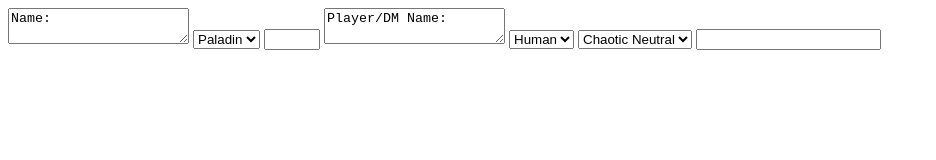
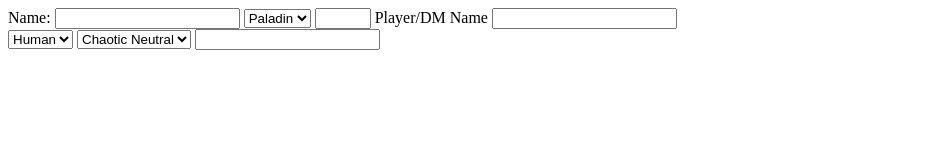
Before and after one commit to thigashihara097/Roll2000, a website: page views/character.html in a window 1280 px wide. Shown: the whole page, without its empty margins (0-936 px from the left). Drawn offline with Linux system fonts and the light colour scheme; files whose address does not match are found by name.

Commit message:
Edited html so it is more organized

```diff
--- a/views/character.html
+++ b/views/character.html
@@ -6,12 +6,16 @@
         <script src="charNPC.js"></script>
     </head>
 <body>
-<textarea id="name">Name:</textarea>
+<label for="Name">Name:</label>
+<input type="text" id="Name">
 <select name="class" id="characterClass">
 <option value="paladin">Paladin</option>
 </select>
 <input type="number" name="quantity" id="level" min="1" max="20">
-<textarea id="playerName">Player/DM Name:</textarea>
+<label for="playerName">Player/DM Name</label>
+<input type="text" id="playerName">
+<div>
+</div>
 <select name="race">
     <option value="human">Human</option>
     </select>
```
